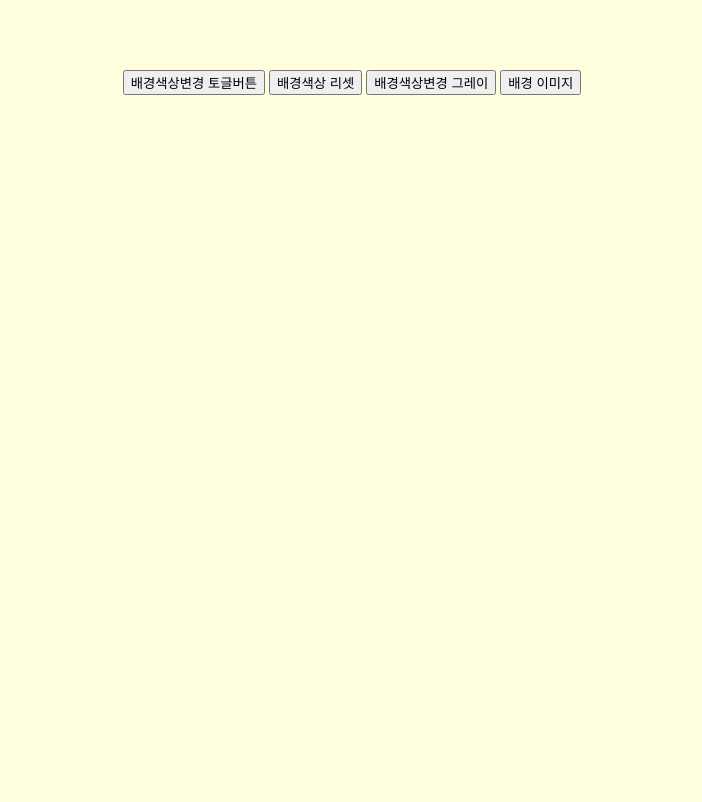
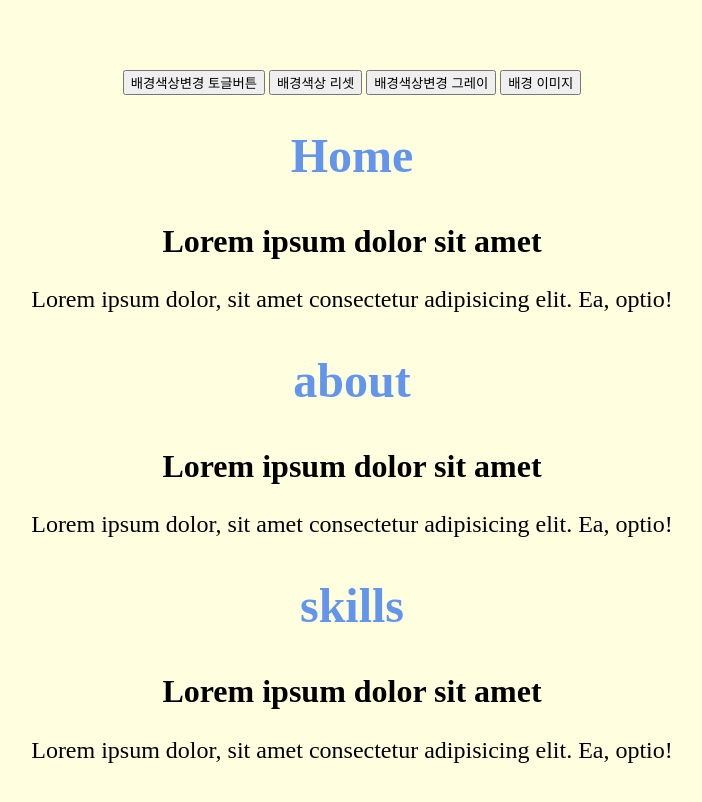
Before and after one commit to rhkzl6/bgcolor, a plain HTML site: page index.html in a window 1280 px wide. Shown: the top 802 px of the page, without its empty margins (288-990 px from the left). Drawn offline with Linux system fonts and the light colour scheme.

Commit message:
scrollintoview 활용
중괄호는 인자를 넣을수있다!

```diff
--- a/index.html
+++ b/index.html
@@ -64,6 +64,32 @@
                 opacity: 1;
             }
         }
+        section{
+            width: 100%;
+            text-align: center;
+        }
+
+        .wrapper{
+            margin: auto;
+            max-width: 1200px;
+        }
+
+        #home{
+            padding-top: 88px;
+            text-align: center;
+        }
+
+        h1{
+            color: cornflowerblue;
+            font-size: 48px;
+        }
+        h2{
+            font-size: 32px;
+        }
+        h3{
+            font-size: 24px;
+            font-weight: 300;
+        }
     </style>
 </head>
 <body>
@@ -81,22 +107,48 @@
     <div class="Top" onclick="topup()">
         <img src="topup.png" alt="">
     </div>
+    <section id="home">
+        <div class="wrapper">
+            <h1>Home</h1>
+            <h2>Lorem ipsum dolor sit amet</h2>
+            <h3>Lorem ipsum dolor, sit amet consectetur adipisicing elit. Ea, optio!</h3>
+        </div>
+    </section>
+    <section id="about">
+        <div class="wrapper">
+            <h1>about</h1>
+            <h2>Lorem ipsum dolor sit amet</h2>
+            <h3>Lorem ipsum dolor, sit amet consectetur adipisicing elit. Ea, optio!</h3>
+        </div>
+    </section>
+    <section id="skills">
+        <div class="wrapper">
+            <h1>skills</h1>
+            <h2>Lorem ipsum dolor sit amet</h2>
+            <h3>Lorem ipsum dolor, sit amet consectetur adipisicing elit. Ea, optio!</h3>
+        </div>
+    </section>
 <script>
         const btnToggle = document.querySelector('.btn_toggle');
+        const home = document.querySelector('#home');
         btnToggle.addEventListener('click', function()  {
             bgContainer.classList.remove('bg__img--show');
             document.body.classList.toggle('bgcolor--blue');
-
+            home.scrollIntoView({behavior:"smooth", block:"start"});
         });
         const btnReset = document.querySelector('.btn--reset');
+        const about = document.querySelector('#about');
         btnReset.addEventListener('click', function()  {
             bgContainer.classList.remove('bg__img--show');
             document.body.classList.remove('bgcolor--blue', 'bgcolor--gray', 'bg__img' );
+            about.scrollIntoView({behavior:"smooth", block:"start"});
         });
         const btnBgGray = document.querySelector('.btn--bggray');
+        const skills = document.querySelector('#skills');
             btnBgGray.addEventListener('click', function(){
             bgContainer.classList.remove('bg__img--show');
             document.body.classList.add('bgcolor--gray');
+            skills.scrollIntoView({behavior:"smooth", block:"start"});
         });
         const bgContainer = document.querySelector('.bg__img');
         const btnbgImg = document.querySelector('.btn--bgimg');
@@ -126,6 +178,7 @@
         function topup(){
             window.scrollTo({top:0, left:0, behavior:'smooth'});
         }
+
     </script>
 </body>
 </html>
```
Also changed, not shown: 새 텍스트 문서.txt (deleted).
